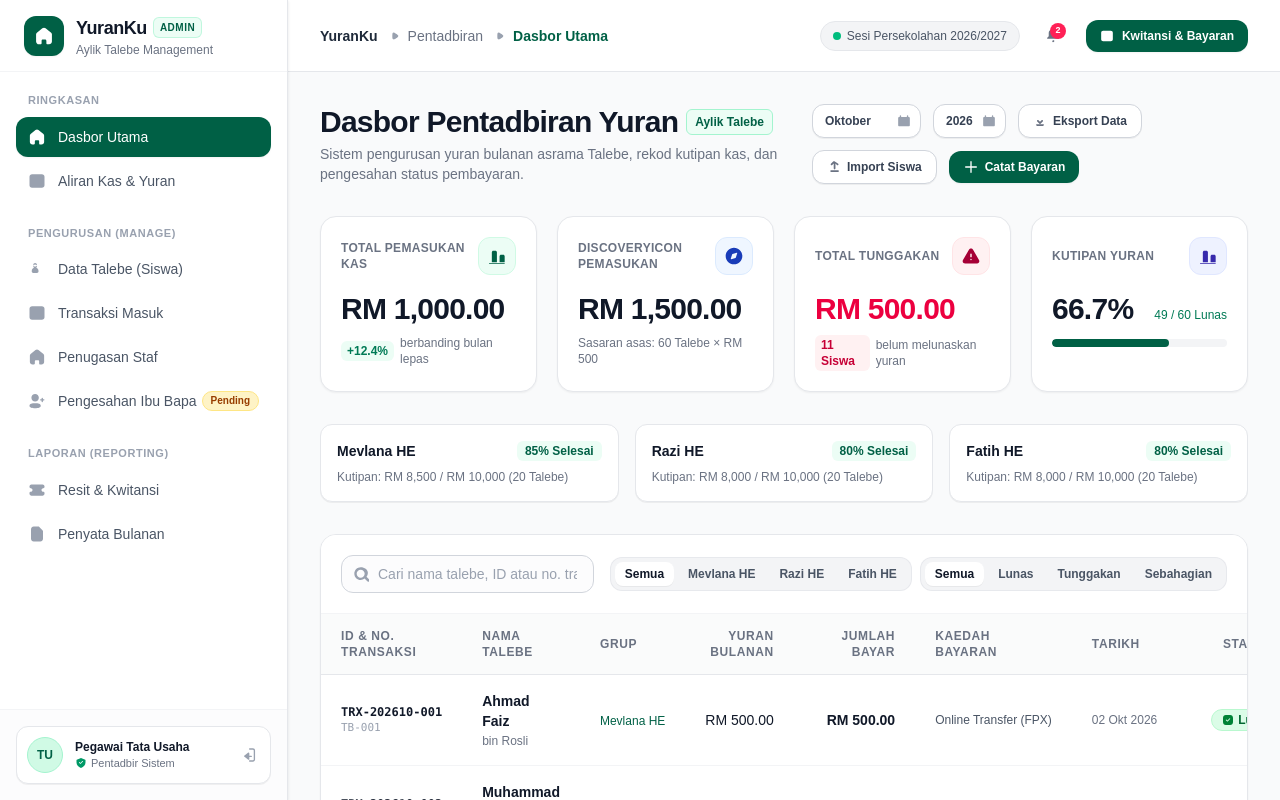
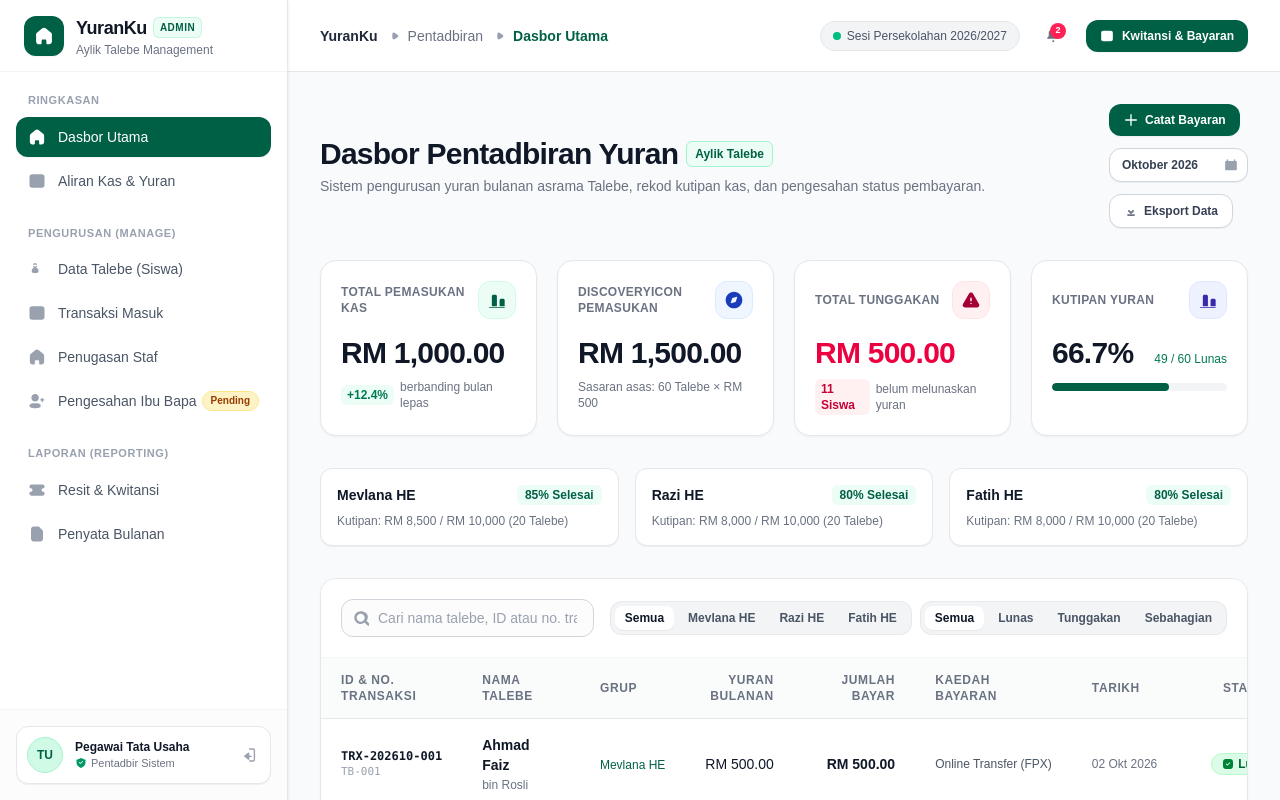
Before and after one commit to Fakeriz/yuran-siswa, a Next.js app: page /admin in a window 1280 px wide. Shown: the top 800 px of the page. Built offline with nearby package versions, Linux system fonts and the light colour scheme.

Commit message:
feat(admin): vertical action buttons, import only in siswa tab
- Stack action buttons vertically: Catat Bayaran, month/year filter, Eksport, Import
- Combine month+year into single dropdown
- Show Import Siswa button only in Data Siswa tab

```diff
--- a/app/admin/page.tsx
+++ b/app/admin/page.tsx
@@ -292,38 +292,34 @@ function AdminContent() {
         </div>
 
         {/* Butang Tindakan Cepat */}
-        <div className="flex flex-wrap items-center gap-3">
+        <div className="flex flex-col items-start gap-3">
+          <button
+            type="button"
+            onClick={() => setShowBayarModal(true)}
+            className="inline-flex items-center gap-1.5 rounded-xl bg-emerald-800 px-3.5 py-2 text-xs font-semibold text-white shadow-xs hover:bg-emerald-900 transition-colors focus-visible:outline-emerald-600"
+          >
+            <PlusIcon className="size-4" />
+            <span>Catat Bayaran</span>
+          </button>
+
           <div className="relative">
             <select
-              value={selectedMonth}
-              onChange={(e) => setSelectedMonth(e.target.value)}
+              value={`${selectedMonth} ${selectedYear}`}
+              onChange={(e) => {
+                const [bulan, tahun] = e.target.value.split(" ");
+                setSelectedMonth(bulan);
+                setSelectedYear(tahun);
+              }}
               className="appearance-none rounded-xl border border-gray-300 bg-white py-2 pl-3 pr-8 text-xs font-semibold text-gray-700 shadow-2xs hover:border-gray-400 focus:border-emerald-600 focus:outline-hidden"
             >
-              <option value="Januari">Januari</option>
-              <option value="Februari">Februari</option>
-              <option value="Mac">Mac</option>
-              <option value="April">April</option>
-              <option value="Mei">Mei</option>
-              <option value="Jun">Jun</option>
-              <option value="Julai">Julai</option>
-              <option value="Ogos">Ogos</option>
-              <option value="September">September</option>
-              <option value="Oktober">Oktober</option>
-              <option value="November">November</option>
-              <option value="Disember">Disember</option>
-            </select>
-            <CalendarIcon className="pointer-events-none absolute right-2.5 top-1/2 -translate-y-1/2 size-3.5 text-gray-400" />
-          </div>
-          <div className="relative">
-            <select
-              value={selectedYear}
-              onChange={(e) => setSelectedYear(e.target.value)}
-              className="appearance-none rounded-xl border border-gray-300 bg-white py-2 pl-3 pr-8 text-xs font-semibold text-gray-700 shadow-2xs hover:border-gray-400 focus:border-emerald-600 focus:outline-hidden"
-            >
-              <option value="2024">2024</option>
-              <option value="2025">2025</option>
-              <option value="2026">2026</option>
-              <option value="2027">2027</option>
+              <option value="Oktober 2026">Oktober 2026</option>
+              <option value="September 2026">September 2026</option>
+              <option value="Ogos 2026">Ogos 2026</option>
+              <option value="Julai 2026">Julai 2026</option>
+              <option value="Jun 2026">Jun 2026</option>
+              <option value="Oktober 2025">Oktober 2025</option>
+              <option value="September 2025">September 2025</option>
+              <option value="Ogos 2025">Ogos 2025</option>
             </select>
             <CalendarIcon className="pointer-events-none absolute right-2.5 top-1/2 -translate-y-1/2 size-3.5 text-gray-400" />
           </div>
@@ -354,6 +350,7 @@ function AdminContent() {
             <span>Eksport Data</span>
           </button>
 
+          {isSiswa && (
             <button
               type="button"
               onClick={() => setShowImportModal(true)}
@@ -362,15 +359,7 @@ function AdminContent() {
               <UploadIcon className="size-3.5 text-gray-500" />
               <span>Import Siswa</span>
             </button>
-
-          <button
-            type="button"
-            onClick={() => setShowBayarModal(true)}
-            className="inline-flex items-center gap-1.5 rounded-xl bg-emerald-800 px-3.5 py-2 text-xs font-semibold text-white shadow-xs hover:bg-emerald-900 transition-colors focus-visible:outline-emerald-600"
-          >
-            <PlusIcon className="size-4" />
-            <span>Catat Bayaran</span>
-          </button>
+          )}
         </div>
       </div>
 
```
Lines whose indentation alone changed are shown as unchanged.
